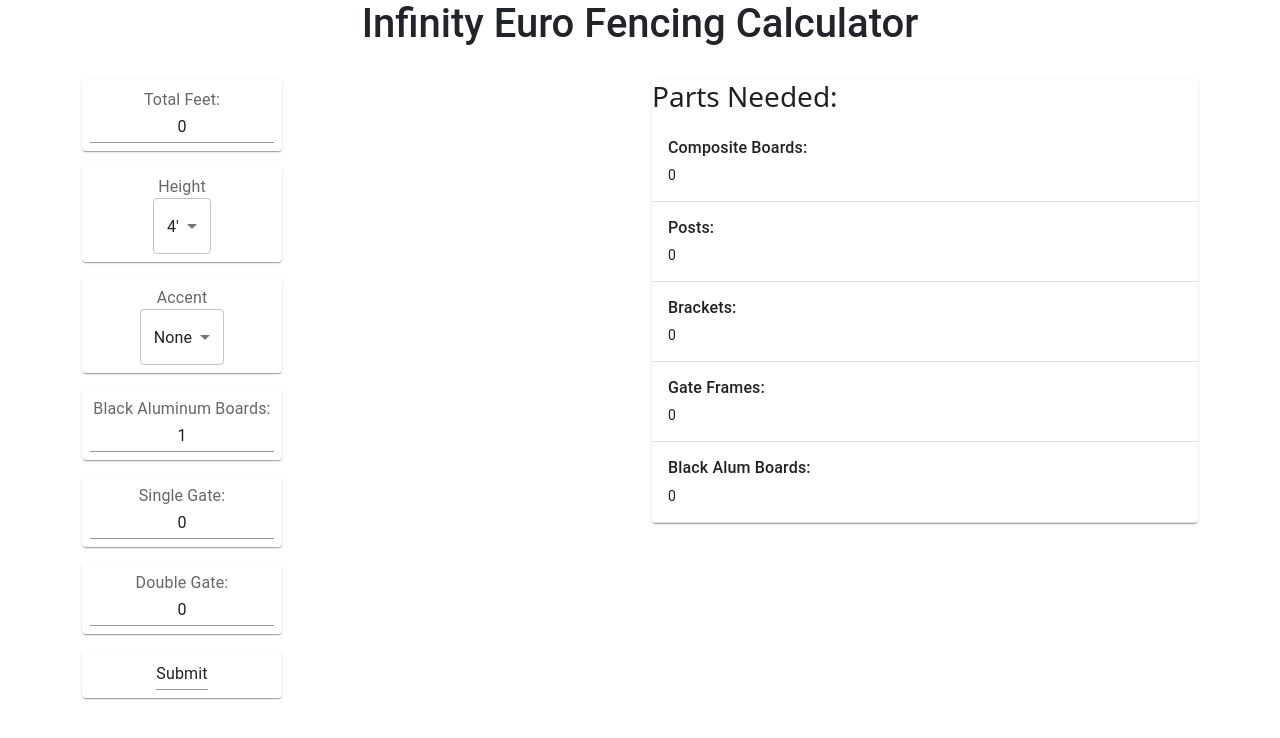
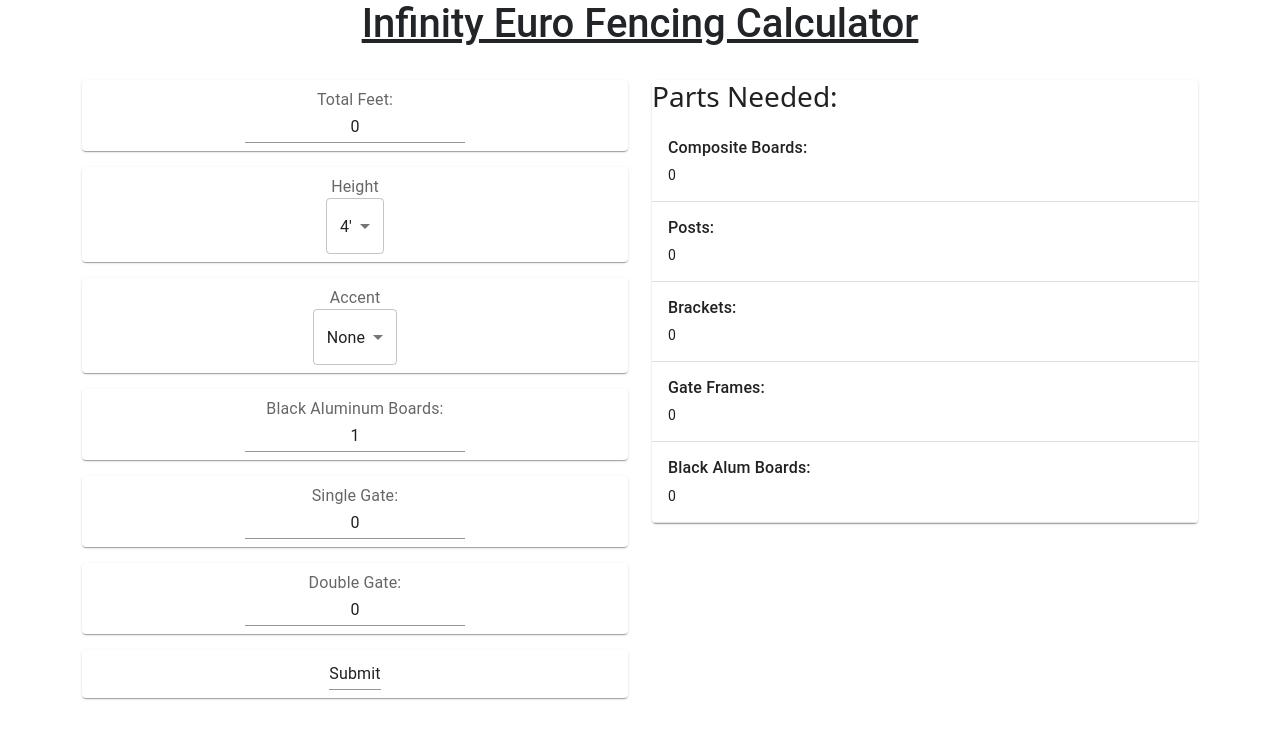
Before and after one commit to hagoodwi92/fence-configurator, a React (Create React App) app in the folder fence-config/: page / in a window 1280 px wide. Shown: the top 738 px of the page. Built offline with nearby package versions, Linux system fonts and the light colour scheme.

Commit message:
move columns together

```diff
--- a/fence-config/src/App.css
+++ b/fence-config/src/App.css
@@ -12,6 +12,11 @@
   display: table;
   clear: both;
 }
+
+.tableCell{
+  text-align: center;
+}
+
 
 h1{
   text-align: center;
--- a/fence-config/src/App.js
+++ b/fence-config/src/App.js
@@ -67,13 +67,13 @@ export default function App() {
     /* "handleSubmit" will validate your inputs before invoking "onSubmit" */
     <React.Fragment>
       <Container>
-        <h1>Infinity Euro Fencing Calculator</h1>
+        <h1><u>Infinity Euro Fencing Calculator</u></h1>
         <br></br>
         <Row>
           <Col>
             <form onSubmit={handleSubmit(onSubmit)}>
               {/* register your input into the hook by invoking the "register" function */}
-              <Stack width="200px" spacing={2}>
+              <Stack spacing={2}>
                 <Item>
                   <InputLabel>Total Feet: </InputLabel>
                   <Input
```
